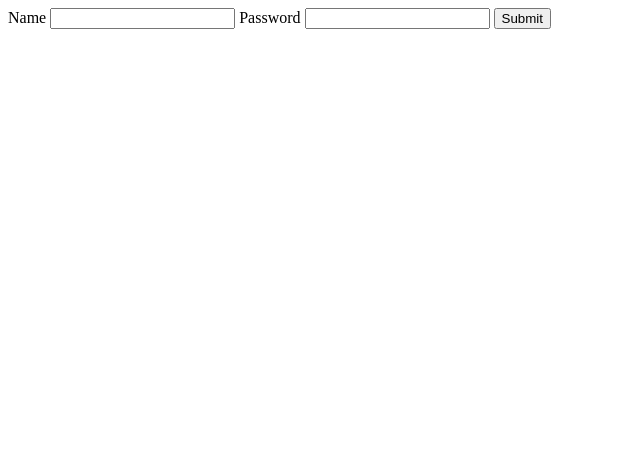
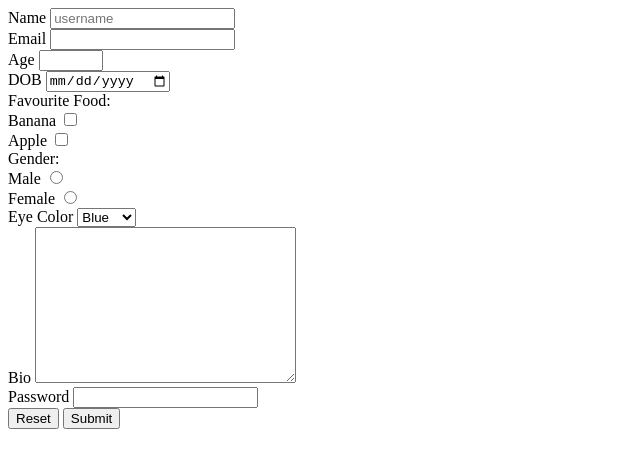
Before and after one commit to aniket-sigmoid/HTML-Forms, a plain HTML site: page index.html in a window 1280 px wide. Shown: the whole page, without its empty margins (0-640 px from the left). Drawn offline with Linux system fonts and the light colour scheme.

Commit message:
added basic form layout

```diff
--- a/index.html
+++ b/index.html
@@ -6,15 +6,65 @@
     <title>Sample Form</title>
 </head>
 <body>
-    <form action="" method="get">
-
-    <label for="name">Name</label>
-    <input type="text">
-
-    <label for="password">Password</label>
-    <input type="text">
-
-    <button>Submit</button>
+    <form action="results.html" method="get">
+    <div>
+        <label for = "name">Name</label>
+        <input name = "name" type="text" id = 'name' placeholder="username" required>
+        <!-- "value" is also an attribute of input tag which can be used to give default value to field -->
+    </div>
+    <div>
+        <label for="email">Email</label>
+        <input name="email" type="email" required id="email">
+    </div>
+    <div>
+        <label for="age">Age</label>
+        <input type="number" id = "age" name="age" min="1" max="100" step="1">
+    </div>
+    <div>
+        <label for="date">DOB</label>
+        <input type="date" name = "date" id="date" min="1999-02-13">
+        <!-- min date has to be entered in this specified format only -->
+    </div>
+    <div>
+        Favourite Food:
+        <div>
+            <label for="banana">Banana</label>
+            <input type="checkbox" name="banana" id="banana">
+        </div>
+        <div>
+            <label for="apple">Apple</label>
+            <input type="checkbox" name="apple" id="apple">
+        </div>
+    </div>
+    <div>
+        Gender:
+        <div>
+            <label for="male">Male</label>
+            <input type="radio" name="gender" id="male" value="male">
+        </div>
+        <div>
+            <label for="female">Female</label>
+            <input type="radio" name="gender" id="female" value="female">
+        </div>
+    </div>
+    <div>
+        <label for="eyeColor">Eye Color</label>
+        <select name="eyeColor" id="eyeColor">
+            <option value="Blue"> Blue</option>
+            <option label="brown" value="Brown"> Brown</option>
+            <!-- two ways to give option value -->
+        </select>
+    </div>
+    <div>
+        <label for="bio">Bio</label>
+        <textarea name="bio" id="bio" cols="30" rows="10"></textarea>
+    </div>
+    <div>
+        <label for = "password">Password</label>
+        <input name = 'password' type="password" id = 'password' required>
+    </div>
+    <button type = "reset">Reset</button>
+    <button type = "submit">Submit</button>
 
     </form>
 </body>
```
Also changed, not shown: results.html (added, +20 -0 lines).
